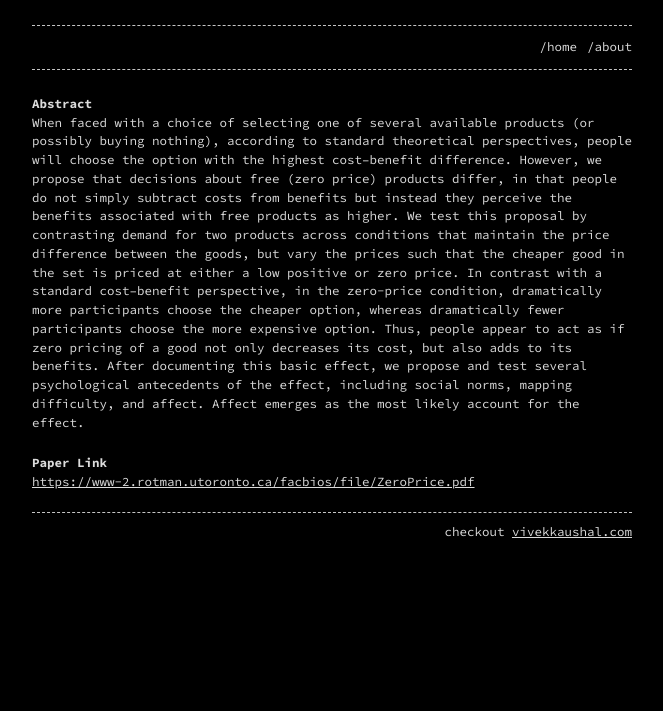
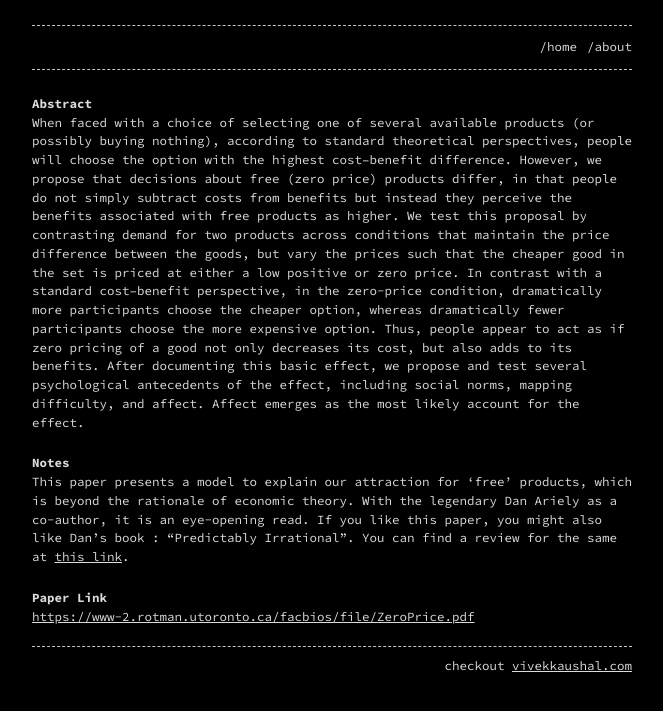
Before and after one commit to kaushalvivek/lit-review, a Jekyll site: the page built from _posts/2019-5-4-shampanier-2007.md, in a window 1280 px wide. Shown: the top 711 px of the page, without its empty margins (308-971 px from the left). Built offline with Jekyll 4.4.1, drawn with Linux system fonts in a browser that asks for light colours.

Commit message:
Update 2019-5-4-shampanier-2007.md

```diff
--- a/_posts/2019-5-4-shampanier-2007.md
+++ b/_posts/2019-5-4-shampanier-2007.md
@@ -8,5 +8,9 @@ categories:
 
 When faced with a choice of selecting one of several available products (or possibly buying nothing), according to standard theoretical perspectives, people will choose the option with the highest cost–benefit difference. However, we propose that decisions about free (zero price) products differ, in that people do not simply subtract costs from benefits but instead they perceive the benefits associated with free products as higher. We test this proposal by contrasting demand for two products across conditions that maintain the price difference between the goods, but vary the prices such that the cheaper good in the set is priced at either a low positive or zero price. In contrast with a standard cost–benefit perspective, in the zero-price condition, dramatically more participants choose the cheaper option, whereas dramatically fewer participants choose the more expensive option. Thus, people appear to act as if zero pricing of a good not only decreases its cost, but also adds to its benefits. After documenting this basic effect, we propose and test several psychological antecedents of the effect, including social norms, mapping difficulty, and affect. Affect emerges as the most likely account for the effect.
 
+# Notes
+
+This paper presents a model to explain our attraction for 'free' products, which is beyond the rationale of economic theory. With the legendary Dan Ariely as a co-author, it is an eye-opening read. If you like this paper, you might also like Dan's book : "Predictably Irrational". You can find a review for the same at [this link](https://kaushalvivek.github.io/predictably-irrational/).
+
 # Paper Link
 [https://www-2.rotman.utoronto.ca/facbios/file/ZeroPrice.pdf](https://www-2.rotman.utoronto.ca/facbios/file/ZeroPrice.pdf)
```
